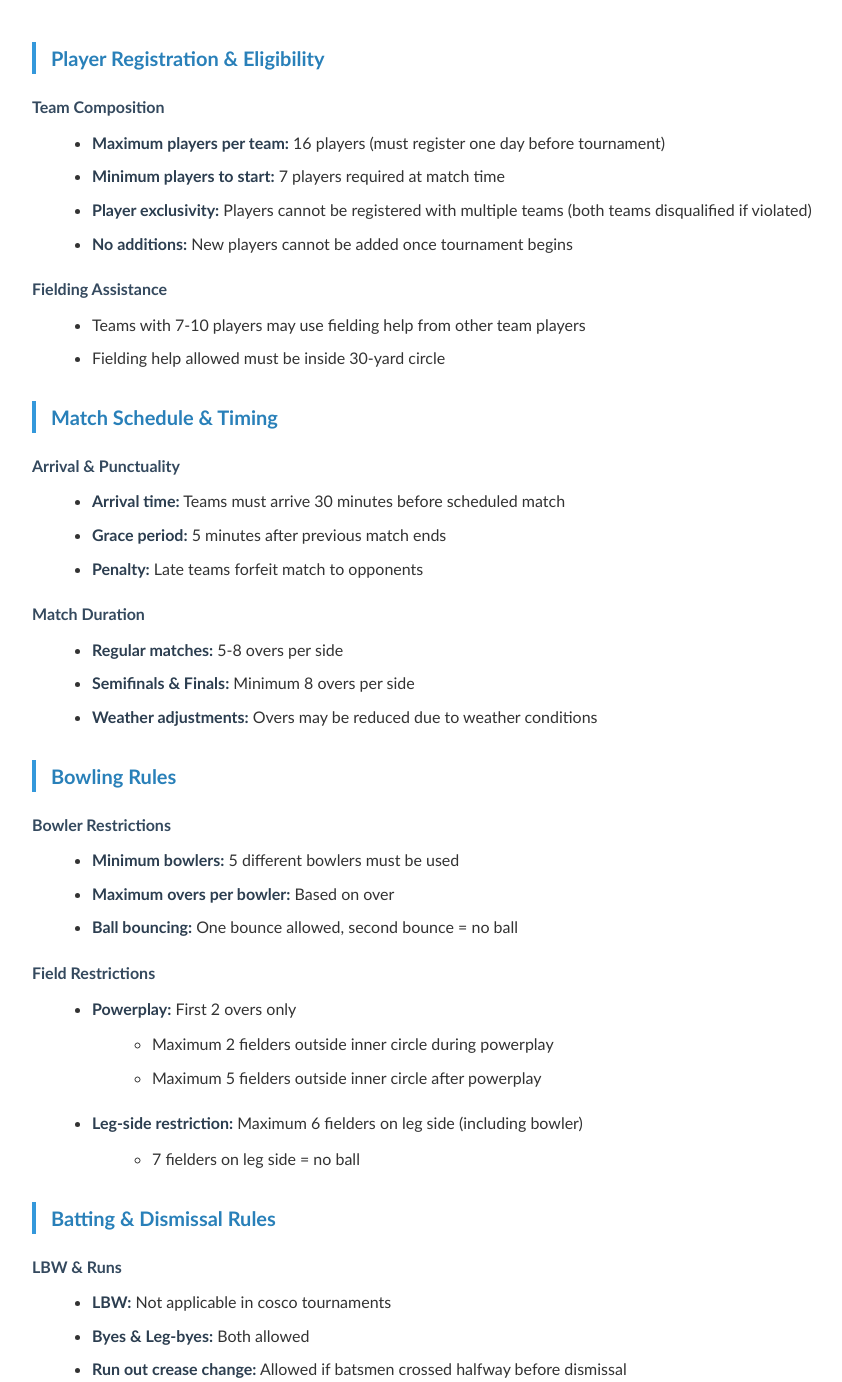
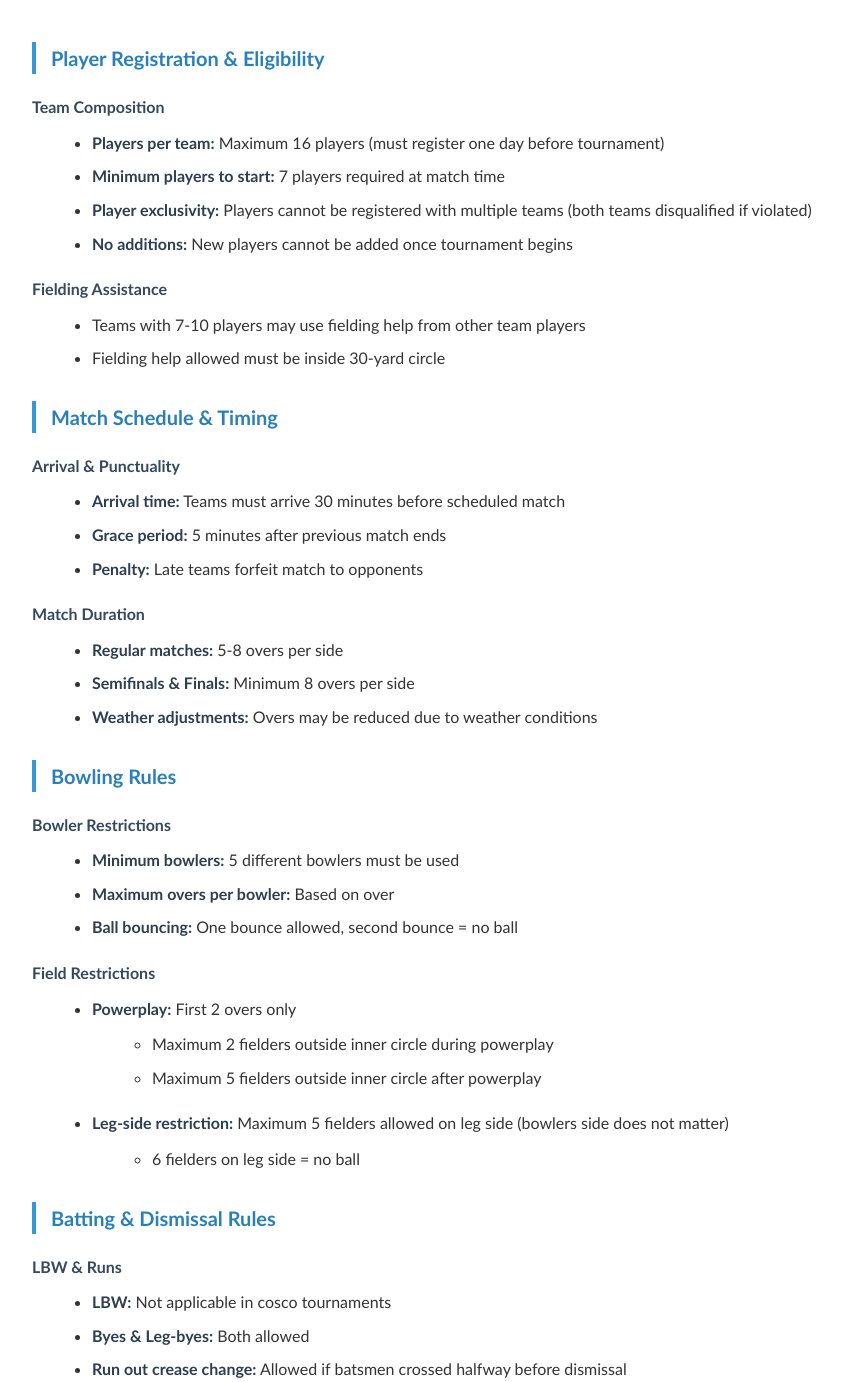
Before and after one commit to lakhvirk/cosco_cricket_rules, a plain HTML site: page index.html in a window 1280 px wide. Shown: the part 160-1542 px from the top of the page, without its empty margins (208-1050 px from the left). Drawn offline with Linux system fonts and the light colour scheme.

Commit message:
Update index.html

```diff
--- a/index.html
+++ b/index.html
@@ -67,7 +67,7 @@
 
     <h3>Team Composition</h3>
     <ul>
-        <li><strong>Maximum players per team:</strong> 16 players (must register one day before tournament)</li>
+        <li><strong>Players per team:</strong> Maximum 16 players (must register one day before tournament)</li>
         <li><strong>Minimum players to start:</strong> 7 players required at match time</li>
         <li><strong>Player exclusivity:</strong> Players cannot be registered with multiple teams (both teams disqualified if violated)</li>
         <li><strong>No additions:</strong> New players cannot be added once tournament begins</li>
@@ -116,9 +116,9 @@
                 <li>Maximum 5 fielders outside inner circle after powerplay</li>
             </ul>
         </li>
-        <li><strong>Leg-side restriction:</strong> Maximum 6 fielders on leg side (including bowler)
+        <li><strong>Leg-side restriction:</strong> Maximum 5 fielders allowed on leg side (bowlers side does not matter)
             <ul>
-                <li>7 fielders on leg side = no ball</li>
+                <li>6 fielders on leg side = no ball</li>
             </ul>
         </li>
     </ul>
```
